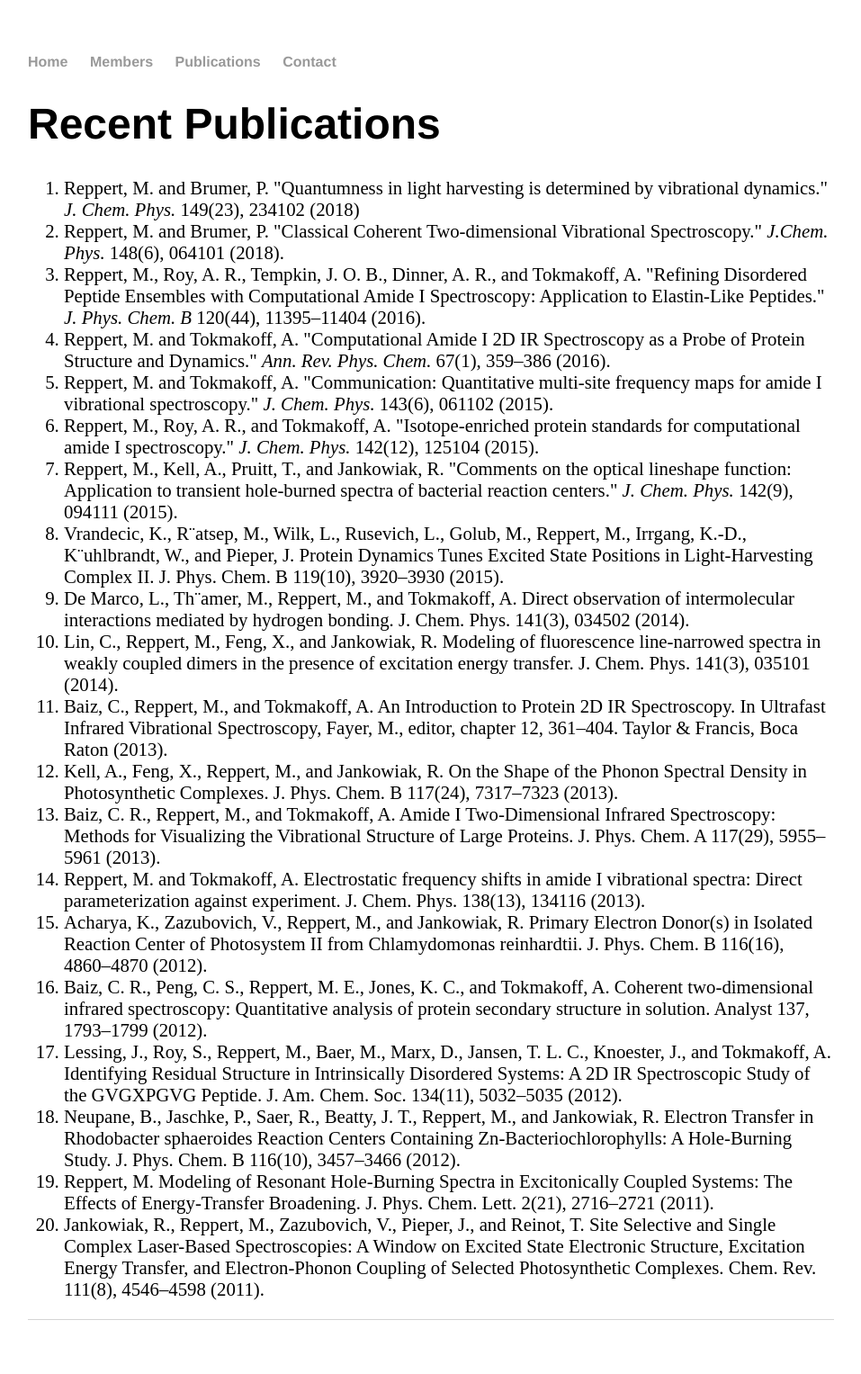
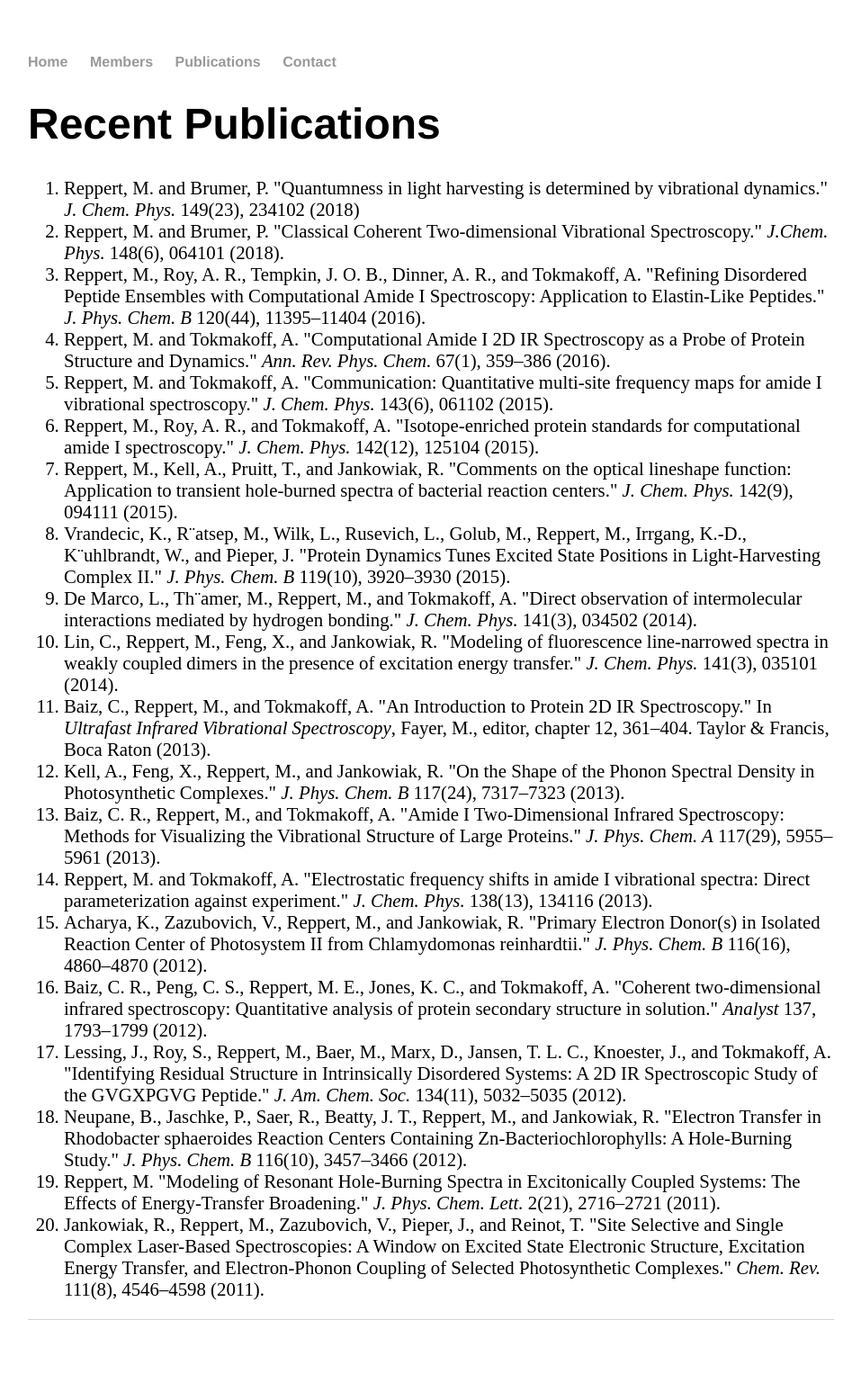
Before and after one commit to mreppert/mreppert.github.io, a Jekyll site: the page built from publications/index.html, in a window 1280 px wide. Shown: the whole page at 90% size, without its empty margins (161-1118 px from the left). Built offline with Jekyll 4.4.1, drawn with Linux system fonts in a browser that asks for light colours.

```diff
--- a/publications/index.html
+++ b/publications/index.html
@@ -18,20 +18,19 @@ Peptide Ensembles with Computational Amide I Spectroscopy: Application to Elasti
   <li>Reppert, M. and Tokmakoff, A. "Communication: Quantitative multi-site frequency maps for amide I vibrational spectroscopy." <i>J. Chem. Phys.</i> 143(6), 061102 (2015).</li>
   <li>Reppert, M., Roy, A. R., and Tokmakoff, A. "Isotope-enriched protein standards for computational amide I spectroscopy." <i>J. Chem. Phys.</i> 142(12), 125104 (2015).</li>
   <li>Reppert, M., Kell, A., Pruitt, T., and Jankowiak, R. "Comments on the optical lineshape function: Application to transient hole-burned spectra of bacterial reaction centers." <i>J. Chem. Phys.</i> 142(9), 094111 (2015).</li>
-  <li>Vrandecic, K., R¨atsep, M., Wilk, L., Rusevich, L., Golub, M., Reppert, M., Irrgang, K.-D., K¨uhlbrandt, W., and Pieper, J. Protein Dynamics Tunes Excited State Positions in Light-Harvesting Complex II. J. Phys. Chem. B 119(10), 3920–3930 (2015).</li>
-  <li>De Marco, L., Th¨amer, M., Reppert, M., and Tokmakoff, A. Direct observation of intermolecular interactions mediated by hydrogen bonding. J. Chem. Phys. 141(3), 034502 (2014).</li>
-  <li>Lin, C., Reppert, M., Feng, X., and Jankowiak, R. Modeling of fluorescence line-narrowed spectra in weakly coupled dimers in the presence of excitation energy transfer. J. Chem. Phys. 141(3), 035101 (2014).</li>
-  <li>Baiz, C., Reppert, M., and Tokmakoff, A. An Introduction to Protein 2D IR Spectroscopy. In Ultrafast Infrared Vibrational Spectroscopy, Fayer, M., editor, chapter 12, 361–404. Taylor & Francis, Boca Raton (2013).</li>
-  <li>Kell, A., Feng, X., Reppert, M., and Jankowiak, R. On the Shape of the Phonon Spectral Density in Photosynthetic Complexes. J. Phys. Chem. B 117(24), 7317–7323 (2013).</li>
-  <li>Baiz, C. R., Reppert, M., and Tokmakoff, A. Amide I Two-Dimensional Infrared Spectroscopy: Methods for Visualizing the Vibrational Structure of Large Proteins. J. Phys. Chem. A 117(29), 5955–5961 (2013).</li>
-  <li>Reppert, M. and Tokmakoff, A. Electrostatic frequency shifts in amide I vibrational spectra: Direct parameterization against experiment. J. Chem. Phys. 138(13), 134116 (2013).</li>
-  <li>Acharya, K., Zazubovich, V., Reppert, M., and Jankowiak, R. Primary Electron Donor(s) in Isolated Reaction Center of Photosystem II from Chlamydomonas reinhardtii. J. Phys. Chem. B 116(16), 4860–4870 (2012).</li>
-  <li>Baiz, C. R., Peng, C. S., Reppert, M. E., Jones, K. C., and Tokmakoff, A. Coherent two-dimensional infrared spectroscopy: Quantitative analysis of protein secondary structure in solution. Analyst 137, 1793–1799 (2012).</li>
-  <li>Lessing, J., Roy, S., Reppert, M., Baer, M., Marx, D., Jansen, T. L. C., Knoester, J., and Tokmakoff, A. Identifying Residual Structure in Intrinsically Disordered Systems: A 2D IR Spectroscopic Study of the GVGXPGVG Peptide. J. Am. Chem. Soc. 134(11), 5032–5035 (2012).</li>
-  <li>Neupane, B., Jaschke, P., Saer, R., Beatty, J. T., Reppert, M., and Jankowiak, R. Electron Transfer in Rhodobacter sphaeroides Reaction Centers Containing Zn-Bacteriochlorophylls: A Hole-Burning Study. J. Phys. Chem. B 116(10), 3457–3466 (2012).
-  <li>Reppert, M. Modeling of Resonant Hole-Burning Spectra in Excitonically Coupled Systems: The Effects of Energy-Transfer Broadening. J. Phys. Chem. Lett. 2(21), 2716–2721 (2011). </li>
-  <li>Jankowiak, R., Reppert, M., Zazubovich, V., Pieper, J., and Reinot, T. Site Selective and Single Complex Laser-Based Spectroscopies: A Window on Excited State Electronic Structure, Excitation Energy Transfer, and Electron-Phonon Coupling of Selected Photosynthetic Complexes. Chem. Rev. 111(8), 4546–4598 (2011).</li>
-
+  <li>Vrandecic, K., R¨atsep, M., Wilk, L., Rusevich, L., Golub, M., Reppert, M., Irrgang, K.-D., K¨uhlbrandt, W., and Pieper, J. "Protein Dynamics Tunes Excited State Positions in Light-Harvesting Complex II." <i>J. Phys. Chem. B</i> 119(10), 3920–3930 (2015).</li>
+  <li>De Marco, L., Th¨amer, M., Reppert, M., and Tokmakoff, A. "Direct observation of intermolecular interactions mediated by hydrogen bonding." <i>J. Chem. Phys.</i> 141(3), 034502 (2014).</li>
+  <li>Lin, C., Reppert, M., Feng, X., and Jankowiak, R. "Modeling of fluorescence line-narrowed spectra in weakly coupled dimers in the presence of excitation energy transfer." <i>J. Chem. Phys.</i> 141(3), 035101 (2014).</li>
+  <li>Baiz, C., Reppert, M., and Tokmakoff, A. "An Introduction to Protein 2D IR Spectroscopy." In <i>Ultrafast Infrared Vibrational Spectroscopy</i>, Fayer, M., editor, chapter 12, 361–404. Taylor & Francis, Boca Raton (2013).</li>
+  <li>Kell, A., Feng, X., Reppert, M., and Jankowiak, R. "On the Shape of the Phonon Spectral Density in Photosynthetic Complexes." <i>J. Phys. Chem. B</i> 117(24), 7317–7323 (2013).</li>
+  <li>Baiz, C. R., Reppert, M., and Tokmakoff, A. "Amide I Two-Dimensional Infrared Spectroscopy: Methods for Visualizing the Vibrational Structure of Large Proteins." <i>J. Phys. Chem. A</i> 117(29), 5955–5961 (2013).</li>
+  <li>Reppert, M. and Tokmakoff, A. "Electrostatic frequency shifts in amide I vibrational spectra: Direct parameterization against experiment." <i>J. Chem. Phys.</i> 138(13), 134116 (2013).</li>
+  <li>Acharya, K., Zazubovich, V., Reppert, M., and Jankowiak, R. "Primary Electron Donor(s) in Isolated Reaction Center of Photosystem II from Chlamydomonas reinhardtii." <i>J. Phys. Chem. B</i> 116(16), 4860–4870 (2012).</li>
+  <li>Baiz, C. R., Peng, C. S., Reppert, M. E., Jones, K. C., and Tokmakoff, A. "Coherent two-dimensional infrared spectroscopy: Quantitative analysis of protein secondary structure in solution." <i>Analyst</i> 137, 1793–1799 (2012).</li>
+  <li>Lessing, J., Roy, S., Reppert, M., Baer, M., Marx, D., Jansen, T. L. C., Knoester, J., and Tokmakoff, A. "Identifying Residual Structure in Intrinsically Disordered Systems: A 2D IR Spectroscopic Study of the GVGXPGVG Peptide." <i>J. Am. Chem. Soc.</i> 134(11), 5032–5035 (2012).</li>
+  <li>Neupane, B., Jaschke, P., Saer, R., Beatty, J. T., Reppert, M., and Jankowiak, R. "Electron Transfer in Rhodobacter sphaeroides Reaction Centers Containing Zn-Bacteriochlorophylls: A Hole-Burning Study." <i>J. Phys. Chem. B</i> 116(10), 3457–3466 (2012).
+  <li>Reppert, M. "Modeling of Resonant Hole-Burning Spectra in Excitonically Coupled Systems: The Effects of Energy-Transfer Broadening." <i>J. Phys. Chem. Lett.</i> 2(21), 2716–2721 (2011). </li>
+  <li>Jankowiak, R., Reppert, M., Zazubovich, V., Pieper, J., and Reinot, T. "Site Selective and Single Complex Laser-Based Spectroscopies: A Window on Excited State Electronic Structure, Excitation Energy Transfer, and Electron-Phonon Coupling of Selected Photosynthetic Complexes." <i>Chem. Rev.</i> 111(8), 4546–4598 (2011).</li>
 </ol>
 
 
```
